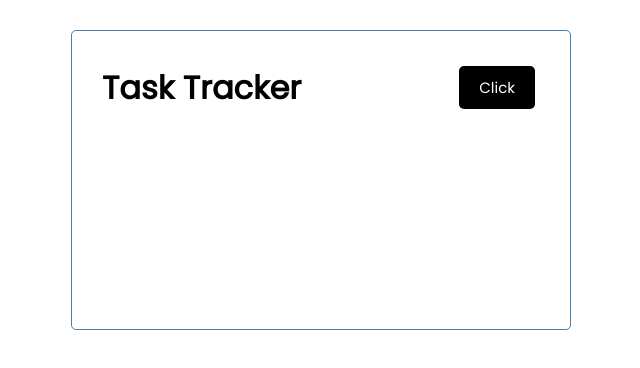
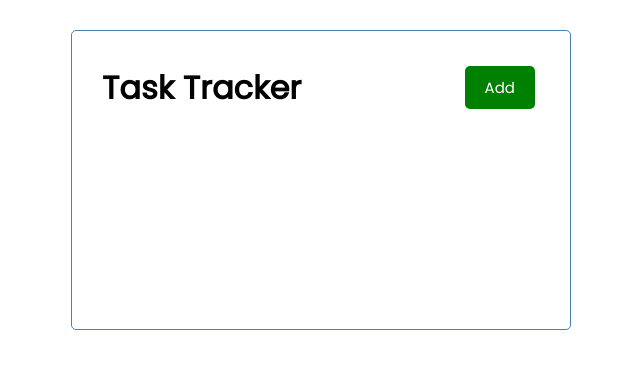
Before and after one commit to maxmanayan/task-tracker, an Angular app in the folder client/: page / in a window 1280 px wide. Shown: the top 368 px of the page, without its empty margins (319-959 px from the left). Built offline with nearby package versions, Linux system fonts and the light colour scheme.

Commit message:
button text and color added

```diff
--- a/client/src/app/components/button/button.component.html
+++ b/client/src/app/components/button/button.component.html
@@ -1 +1,3 @@
-<button class="btn">Click</button>
+<button [ngStyle]="{ 'background-color': color }" class="btn">
+  {{ text }}
+</button>
```
